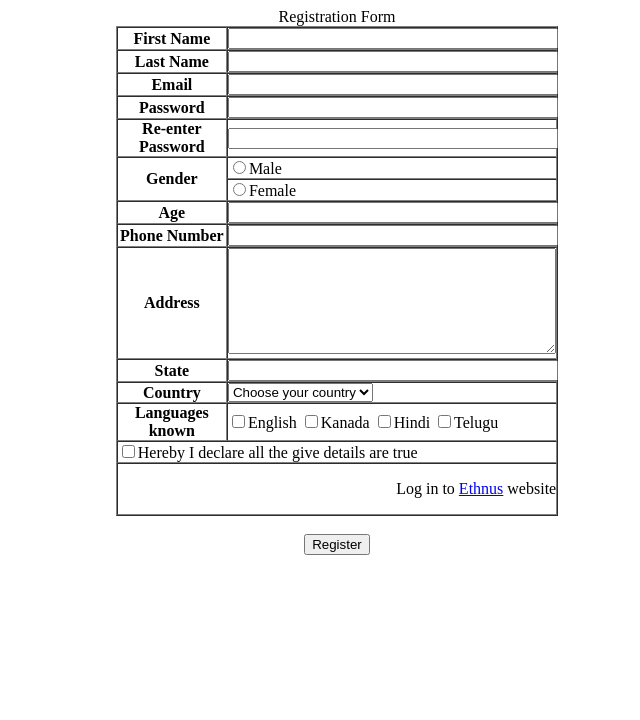
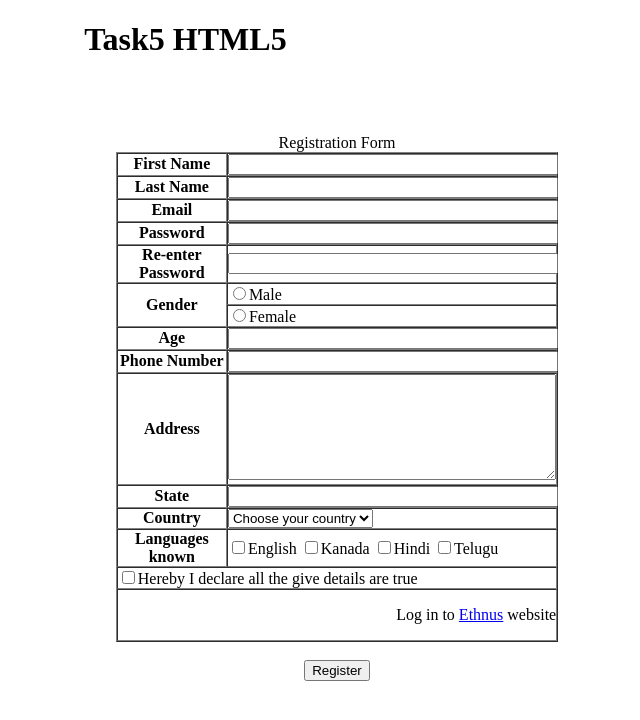
Before and after one commit to WexDhav/Html-basics, a plain HTML site: page Task5.html in a window 1280 px wide. Shown: the whole page, without its empty margins (303-943 px from the left). Drawn offline with Linux system fonts and the light colour scheme.

Commit message:
Update Task5.html

```diff
--- a/Task5.html
+++ b/Task5.html
@@ -6,6 +6,8 @@
     <title>Document</title>
 </head>
 <body>
+    <h1 style="padding-left: 30%;">Task5 HTML5</h1>
+    <br><br><br>
     <form>
         <center>
             <table border="1" width="35%" cellpadding="0" cellspacing="0" >
```
